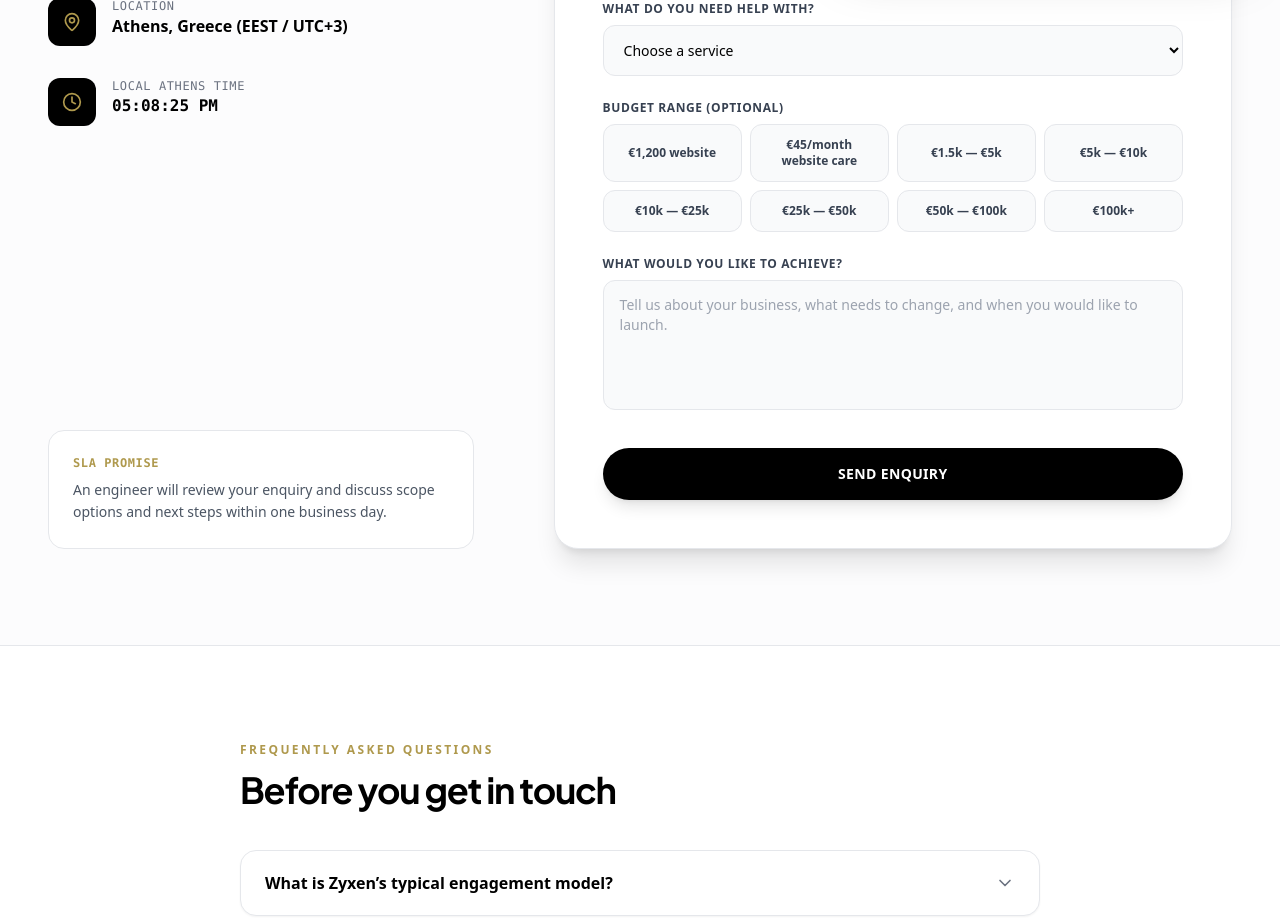
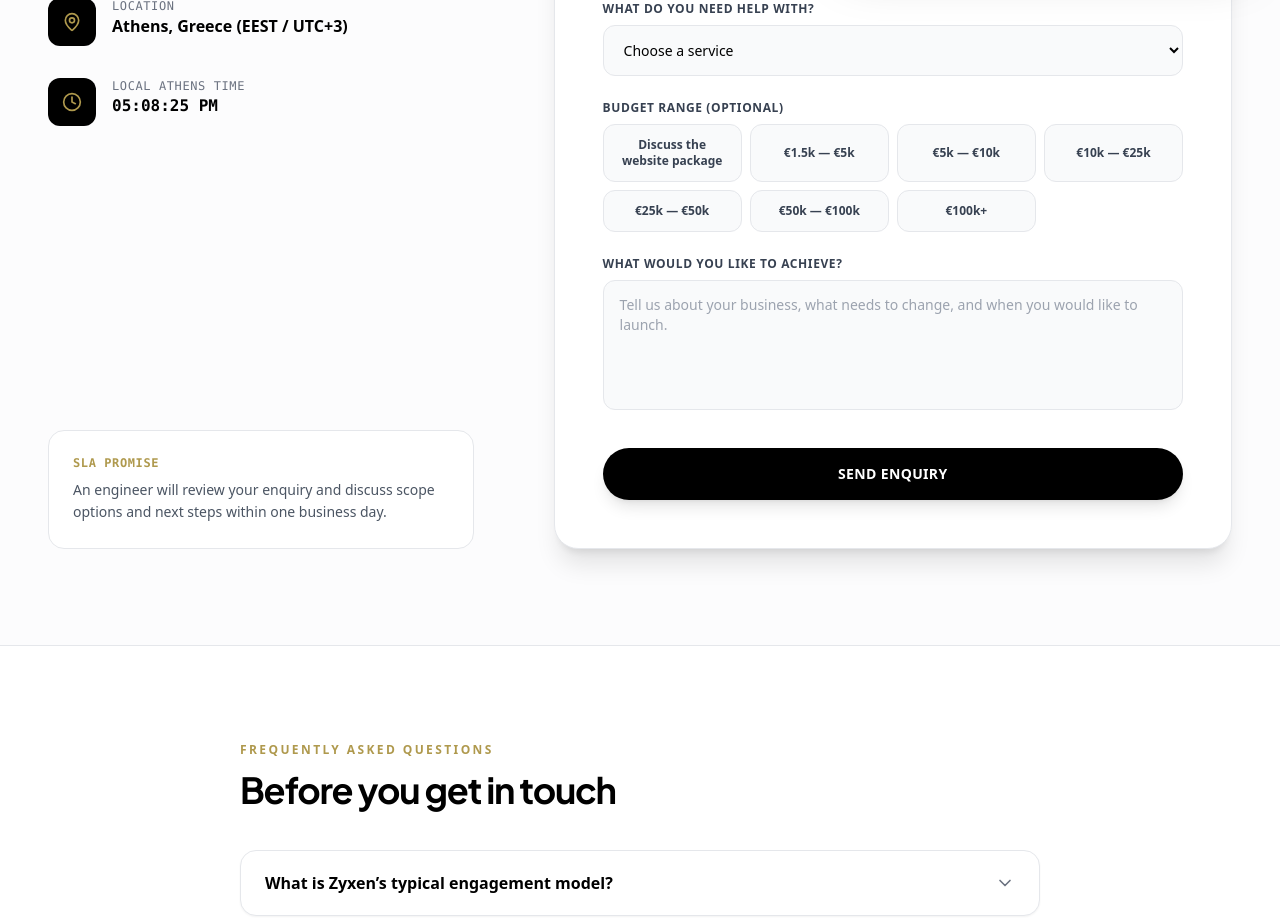
Before and after one commit to Gougoud1s/zyxen-website, a React (Vite) app: page /contact in a window 1280 px wide. Shown: the part 820-1741 px from the top of the page. Built offline with nearby package versions, Linux system fonts and the light colour scheme; a web font is replaced by a local one.

Commit message:
fix: reserve package prices for the offer page

```diff
--- a/src/components/WebsiteOffer.jsx
+++ b/src/components/WebsiteOffer.jsx
@@ -9,8 +9,7 @@ export default function WebsiteOffer() {
         <h2 id="website-offer-title">Your business.<br />A proper website.</h2>
         <p>Up to 5 pages. Mobile-ready. A clear scope, with optional care after launch.</p>
       </div>
-      <div><p className="offer-price">€1,200 <span>+ VAT / one-off</span></p>
-        <p>Optional website care: €45/month + VAT.</p>
+      <div><p>A focused starting point for your business, with a defined scope and a clear handover.</p>
         <Link className="offer-button" to="/websites">Explore the website package <ArrowUpRight size={18} aria-hidden="true" /></Link>
       </div>
     </div>
--- a/src/pages/Contact.jsx
+++ b/src/pages/Contact.jsx
@@ -6,10 +6,10 @@ import SEOMeta from '@/components/SEOMeta';
 import { motion, AnimatePresence } from 'framer-motion';
 import { Mail, MapPin, Clock, CheckCircle2, AlertCircle, ChevronDown } from 'lucide-react';
 
-const websiteService = 'Business website — €1,200 + VAT';
+const websiteService = 'Business website';
 const servicesList = [
   websiteService,
-  'Website care — €45/month + VAT',
+  'Website care',
   'Monthly development partnership',
   'Enterprise Web & CMS (Umbraco)',
   'High-Scale E-Commerce',
@@ -19,8 +19,7 @@ const servicesList = [
 ];
 
 const budgetRanges = [
-  '€1,200 website',
-  '€45/month website care',
+  'Discuss the website package',
   '€1.5k — €5k',
   '€5k — €10k',
   '€10k — €25k',
@@ -72,7 +71,7 @@ export default function Contact({ embedded = false }) {
   const websiteOffer = searchParams.get('offer') === 'website';
   const greekOffer = websiteOffer && searchParams.get('language') === 'el';
   const label = (en, el) => greekOffer ? el : en;
-  const [form, setForm] = useState({ name: '', email: '', service: websiteOffer ? websiteService : '', budget: websiteOffer ? '€1,200 website' : '', details: websiteOffer ? `${label('I am interested in the €1,200 + VAT website.', 'Ενδιαφέρομαι για ιστοσελίδα έως 5 σελίδες με 1.200 € + ΦΠΑ.')}${searchParams.get('care') === 'yes' ? label(' With optional care at €45/month + VAT.', ' Με προαιρετική φροντίδα 45 €/μήνα + ΦΠΑ.') : ''}\n\n${label('My business: ', 'Η επιχείρησή μου: ')}` : '', _hp: '' });
+  const [form, setForm] = useState({ name: '', email: '', service: websiteOffer ? websiteService : '', budget: websiteOffer ? 'Discuss the website package' : '', details: websiteOffer ? `${label('I am interested in the business website package.', 'Ενδιαφέρομαι για το πακέτο ιστοσελίδας έως 5 σελίδες.')}${searchParams.get('care') === 'yes' ? label(' With optional website care.', ' Με προαιρετική φροντίδα ιστοσελίδας.') : ''}\n\n${label('My business: ', 'Η επιχείρησή μου: ')}` : '', _hp: '' });
   const [touched, setTouched] = useState({ name: false, email: false, service: false, budget: false, details: false });
   const [sending, setSending] = useState(false);
   const [sent, setSent] = useState(false);
@@ -154,7 +153,7 @@ export default function Contact({ embedded = false }) {
         </div>
       </section>}
 
-      {websiteOffer && <aside className="website-offer offer-wrap" aria-label="Η προσφορά σας"><div className="offer-note"><strong>{label("Website with up to 5 pages · €1,200 + VAT", "Ιστοσελίδα έως 5 σελίδες · 1.200 € + ΦΠΑ")}</strong><p>{label("Tell us about your business and available content. Scope, schedule and cost are agreed before starting. An enquiry is not an order.", "Πείτε μας τι κάνει η επιχείρησή σας και τι υλικό διαθέτετε. Θα συμφωνήσουμε αντικείμενο, χρόνο και κόστος πριν ξεκινήσουμε. Η αποστολή αιτήματος δεν αποτελεί παραγγελία.")}</p></div></aside>}
+      {websiteOffer && <aside className="website-offer offer-wrap" aria-label="Η προσφορά σας"><div className="offer-note"><strong>{label("Business website with up to 5 pages", "Ιστοσελίδα επιχείρησης έως 5 σελίδες")}</strong><p>{label("Tell us about your business and available content. Scope, schedule and cost are agreed before starting. An enquiry is not an order.", "Πείτε μας τι κάνει η επιχείρησή σας και τι υλικό διαθέτετε. Θα συμφωνήσουμε αντικείμενο, χρόνο και κόστος πριν ξεκινήσουμε. Η αποστολή αιτήματος δεν αποτελεί παραγγελία.")}</p></div></aside>}
 
       {/* CONTACT FORM & INFO SECTION */}
       <section className="py-24 bg-gray-50/50 border-b border-gray-200">
--- a/src/pages/MarketingHome.jsx
+++ b/src/pages/MarketingHome.jsx
@@ -1,4 +1,3 @@
-import WebsiteOffer from '@/components/WebsiteOffer';
 import { useState } from 'react';
 import { Link } from 'react-router-dom';
 import { ArrowUpRight, ArrowRight } from 'lucide-react';
@@ -37,7 +36,6 @@ export default function MarketingHome() {
       </figure>
     </section>
 
-    <WebsiteOffer />
 
     <section className="m-section m-wrap" id="selected-work" aria-labelledby="work-heading">
       <div className="m-section-head"><div><p className="m-label">01 / Selected work</p><h2 id="work-heading">Experience you<br />can explore.</h2></div><div><p>From hospitality and industry to public information and premium brands.</p><Link className="m-text-link" to={localePath('/projects')}>View all projects <ArrowUpRight size={18} /></Link></div></div>
```
